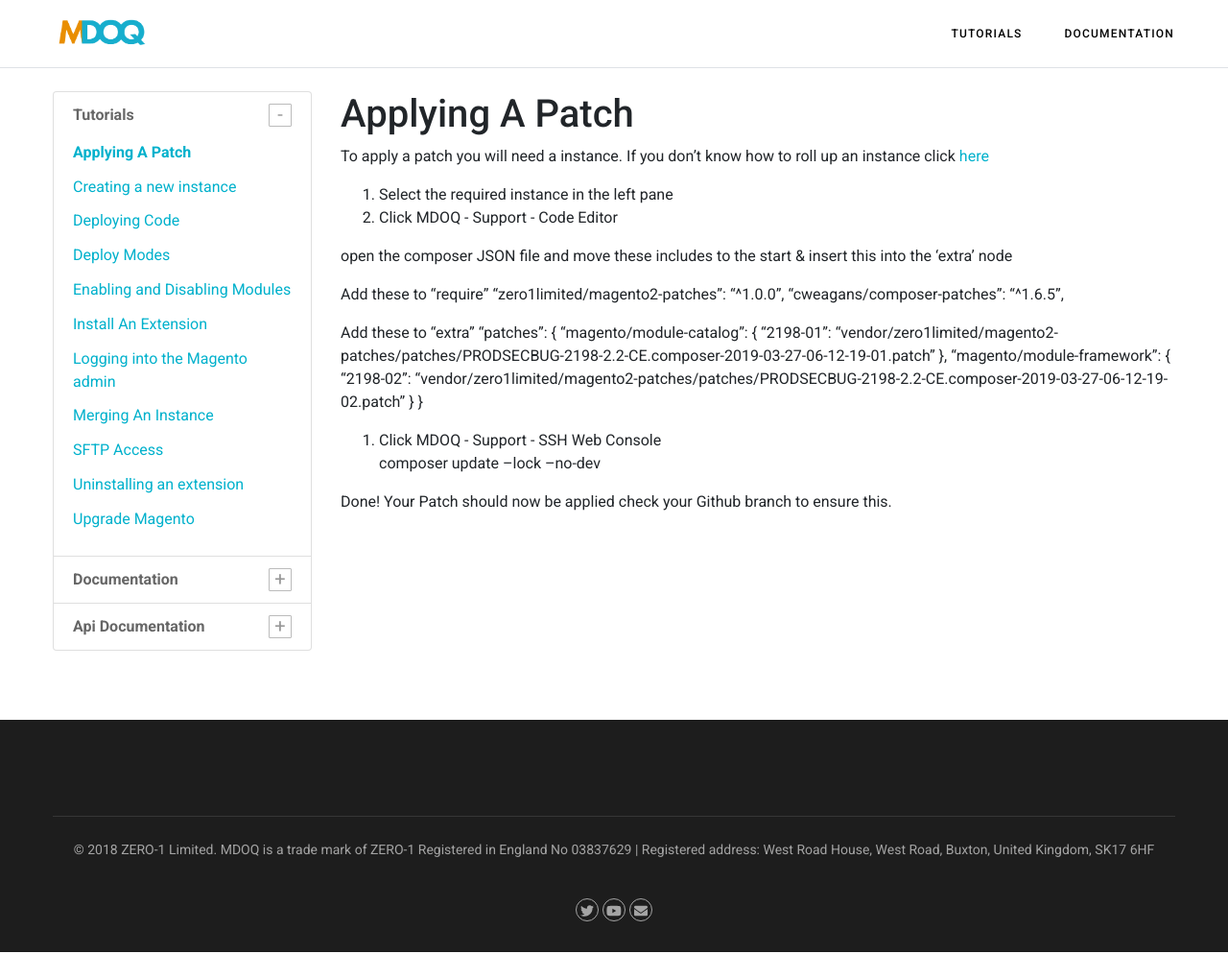
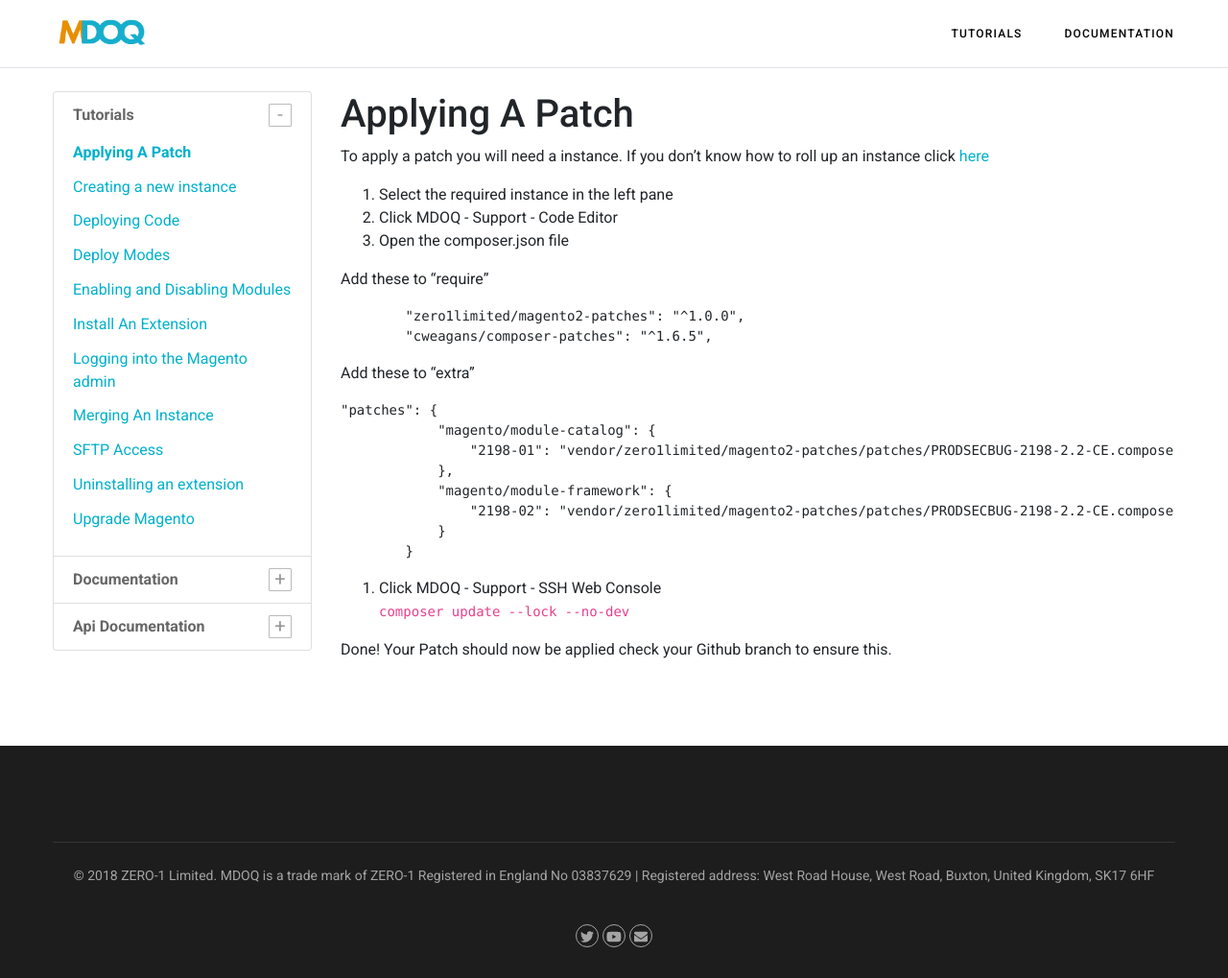
Before and after one commit to zero1limited/mdoq-docs, a Jekyll site: the page built from docs/tutorials/applying-a-patch.md, in a window 1280 px wide. Shown: the whole page at 96% size. Built offline with Jekyll 4.4.1, drawn with Linux system fonts in a browser that asks for light colours; nearby versions of some CDN libraries; before the commit the page ends 992 px from its top, so only the background shows below that.

Commit message:
formatting

````diff
--- a/docs/tutorials/applying-a-patch.md
+++ b/docs/tutorials/applying-a-patch.md
@@ -9,14 +9,16 @@ To apply a patch you will need a instance. If you don't know how to roll up an i
 
 1. Select the required instance in the left pane
 2. Click MDOQ - Support - Code Editor
-
-open the composer JSON file and move these includes to the start & insert this into the 'extra' node
+3. Open the composer.json file
 
 Add these to "require"
+```
         "zero1limited/magento2-patches": "^1.0.0",
         "cweagans/composer-patches": "^1.6.5",
+```
 
 Add these to "extra"
+```
 "patches": {
             "magento/module-catalog": {
                 "2198-01": "vendor/zero1limited/magento2-patches/patches/PRODSECBUG-2198-2.2-CE.composer-2019-03-27-06-12-19-01.patch"
@@ -25,9 +27,9 @@ Add these to "extra"
                 "2198-02": "vendor/zero1limited/magento2-patches/patches/PRODSECBUG-2198-2.2-CE.composer-2019-03-27-06-12-19-02.patch"
             }
         }
-
+```
 3. Click MDOQ - Support - SSH Web Console
-composer update --lock --no-dev
+```composer update --lock --no-dev```
 
 
 
````
